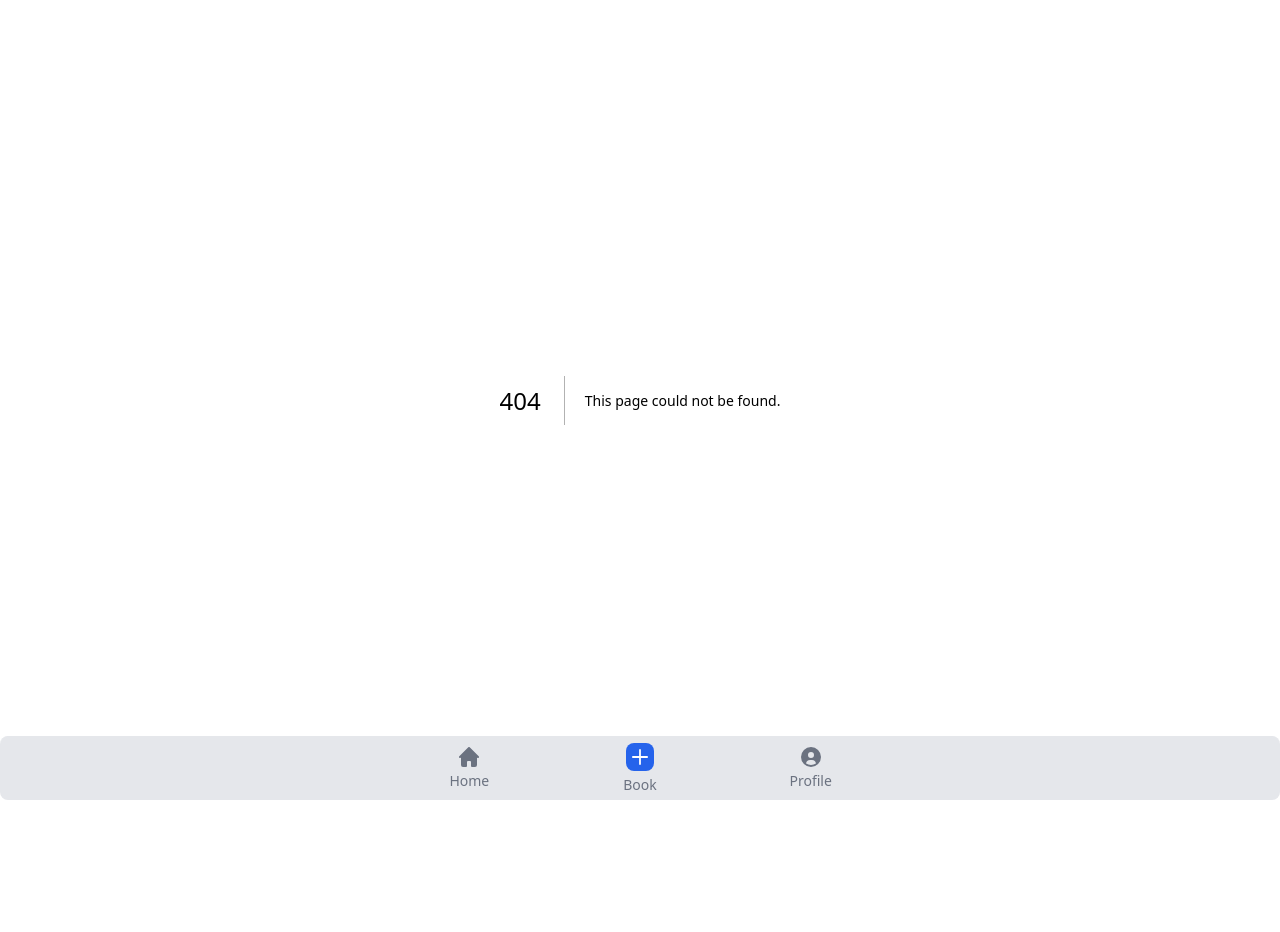
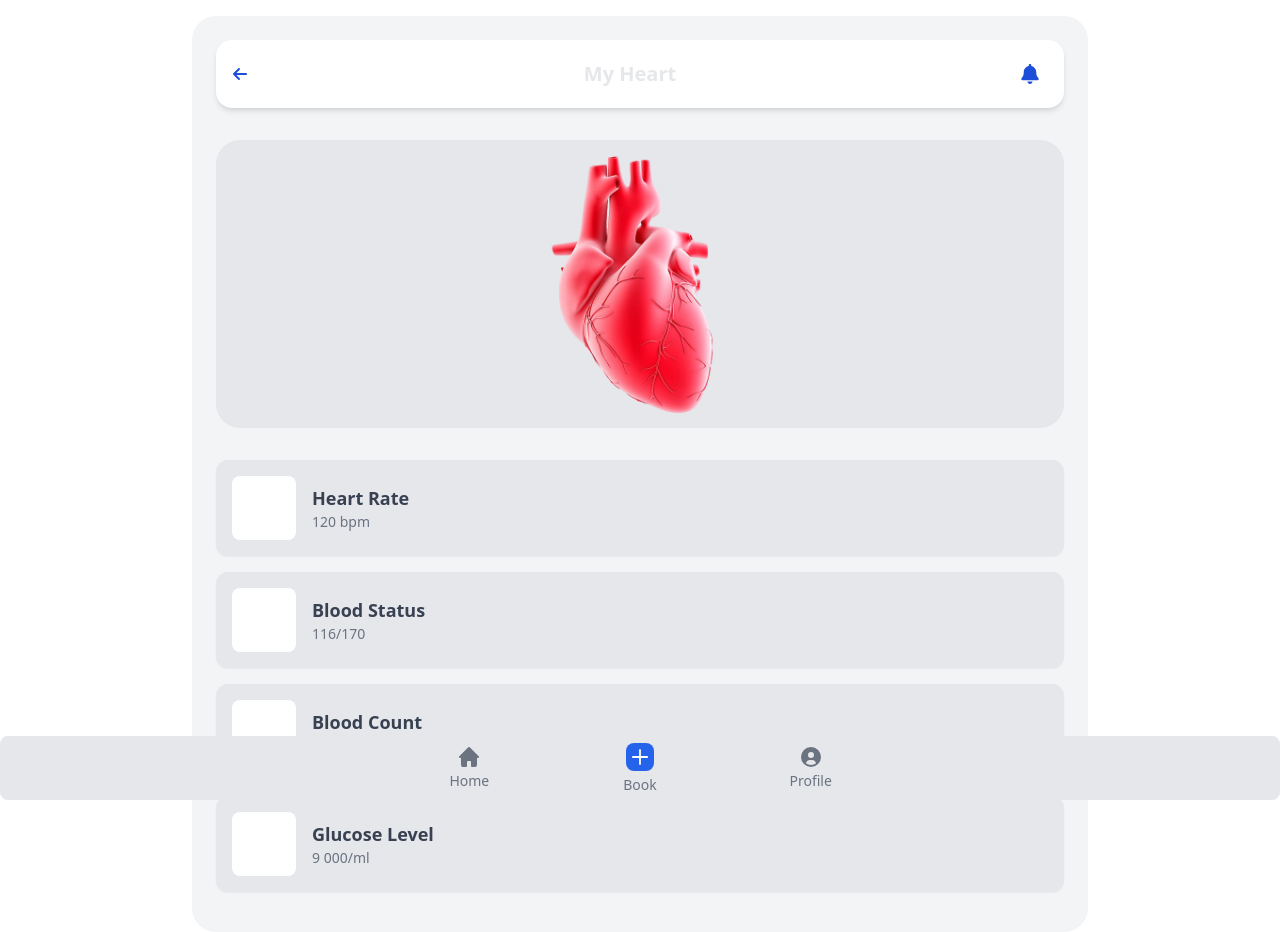
Before and after one commit to Sandile88/webApp, a Next.js app in the folder client/: page /conditions in a window 1280 px wide. Before the commit this address had no page. Shown: the top 932 px of the page. Before the commit the page ends 864 px from the top, so only its background shows below. Built offline with nearby package versions, Linux system fonts and the light colour scheme.

Commit message:
added context changes per card component selected

```diff
--- a/client/app/components/BottomNav.tsx
+++ b/client/app/components/BottomNav.tsx
@@ -1,3 +1,4 @@
+"use client"
 import React from 'react'
 import Link from 'next/link';
 
@@ -7,7 +8,7 @@ const BottomNav = () => {
       <div className="fixed bottom-0 w-full h-16 bg-gray-200 border-t rounded-lg border-gray-200">
         <div className="grid h-full max-w-lg grid-cols-3 mx-auto">
           <Link
-            href="/home"
+            href="/"
             className="inline-flex flex-col items-center justify-center hover:bg-gray-50 group"
           >
             <svg className="w-5 h-5 mb-1 text-gray-500 dark:text-gray-400 group-hover:text-blue-600 dark:group-hover:text-blue-500" aria-hidden="true" xmlns="http://www.w3.org/2000/svg" fill="currentColor" viewBox="0 0 20 20">
--- a/client/app/components/CardStats.tsx
+++ b/client/app/components/CardStats.tsx
@@ -1,3 +1,4 @@
+"use client"
 import React from 'react'
 import brain from '../../public/brain.png';
 import blood_cell from '../../public/blood_cell.png';
@@ -11,34 +12,42 @@ const CardStats = () => {
     <section className="py-10 bg-white sm:py-16 lg:py-24">
       <div className="px-4 mx-auto sm:px-6 lg:px-8 max-w-7xl">
         <div className="grid grid-cols-2 gap-6 mt-8 sm:grid-cols-2 md:mt-16 lg:gap-x-12">
-          <Link href={''} className="group">
+          <Link href="conditions?organ=brain" className="group">
             <div className="bg-gray-100 p-4 rounded-3xl border-4 border-white shadow-lg">
                 <Image
-                  className="w-full transition-transform duration-300 group-hover:scale-105 relative aspect-square" src={brain} alt="Brain illustration"
+                  className="w-full transition-transform duration-300 group-hover:scale-105 relative aspect-square"
+                  src={brain}
+                  alt="Brain illustration"
                 />
             </div>
           </Link>
 
-          <Link href={''} className="group">
+          <Link href="conditions?organ=blood" className="group">
             <div className="bg-gray-100 p-4 rounded-3xl border-4 border-white shadow-lg">
                 <Image
-                  className="w-full transition-transform duration-300 group-hover:scale-105 relative aspect-square" src={blood_cell} alt="Blood cell illustration"
+                  className="w-full transition-transform duration-300 group-hover:scale-105 relative aspect-square"
+                  src={blood_cell}
+                  alt="Blood cell illustration"
                 />
             </div>
           </Link>
 
-          <Link href={''} className="group">
+          <Link href="conditions?organ=heart" className="group">
             <div className="bg-gray-100 p-4 rounded-3xl border-4 border-white shadow-lg">
                 <Image
-                  className="w-full transition-transform duration-300 group-hover:scale-105 relative aspect-square" src={heart} alt="Heart illustration"
+                  className="w-full transition-transform duration-300 group-hover:scale-105 relative aspect-square"
+                  src={heart}
+                  alt="Heart illustration"
                 />
             </div>
           </Link>
 
-          <Link href={''} className="group">
+          <Link href="conditions?organ=kidney" className="group">
             <div className="bg-gray-100 p-4 rounded-3xl border-4 border-white shadow-lg">
                 <Image
-                  className="w-full transition-transform duration-300 group-hover:scale-105 relative aspect-square" src={kidney} alt="Kidney illustration"
+                  className="w-full transition-transform duration-300 group-hover:scale-105 relative aspect-square"
+                  src={kidney}
+                  alt="Kidney illustration"
                 />
             </div>
           </Link>
--- a/client/app/components/Home.tsx
+++ b/client/app/components/Home.tsx
@@ -1,13 +1,13 @@
+"use client"
 import React from 'react';
 import CardStats from './CardStats';
 import Image from 'next/image';
-// import { Bell } from 'lucide-react';
 import { FaBell } from "react-icons/fa";
 import profile from '@/public/profile.jpg';
 
 const CustomHeader = () => {
   return (
-    <div className="bg-gray-100 rounded-3xl p-6 w-full max-w-4xl mx-auto">
+    <div id="/" className="bg-gray-100 rounded-3xl p-6 w-full max-w-4xl mx-auto">
       <div className="flex items-center justify-between mb-8">
         <div className="flex items-center gap-4">
           <div className="relative w-12 h-12 rounded-full overflow-hidden border-2 border-white">
@@ -31,6 +31,9 @@ const CustomHeader = () => {
       <div className="flex items-center gap-2">
         <button className="px-6 py-2 bg-gray-100 border-3 border-white rounded-full shadow-sm hover:bg-gray-200 transition-colors z-10">Good</button>
         <div className="w-5 h-5 bg-white rounded-full -mx-2 z-0" />
+        <button className="px-6 py-2 bg-gray-100 border-3 border-white rounded-full shadow-sm hover:bg-gray-200 transition-colors z-10">Fair</button>
+        <div className="w-5 h-5 bg-white rounded-full -mx-2 z-0" />
+
         <button className="px-6 py-2 bg-gray-100 border-3 border-white rounded-full shadow-sm hover:bg-gray-200 transition-colors z-10">Bad</button>
         <div className="ml-2">
           <button className="p-2 bg-blue-600 rounded-full border-3 border-white hover:bg-blue-700 transition-colors">
--- /dev/null
+++ b/client/app/conditions/page.tsx
@@ -0,0 +1,128 @@
+"use client"
+import React from 'react';
+import Image from 'next/image';
+import { FaArrowLeft, FaBell } from 'react-icons/fa6';
+import { useSearchParams } from 'next/navigation';
+
+type StatCardProps = {
+    label: string;
+    stat: string;
+};
+
+const organContent = {
+  brain: {
+    title: "My Brain",
+    image: "/brain.png",
+    stats: [
+      { label: "Neural Activity", stat: "num 1" },
+      { label: "Oxygen Level", stat: "98%" },
+      { label: "Label 3", stat: "num 3" },
+      { label: "Label 4", stat: "num 4" }
+    ]
+  },
+  blood: {
+    title: "My Blood",
+    image: "/blood_cell.png",
+    stats: [
+      { label: "Hemoglobin", stat: "num 1" },
+      { label: "White Blood Cells", stat: "num 2" },
+      { label: "Platelets", stat: "num 3" },
+      { label: "Label 4", stat: "num 4" }
+    ]
+  },
+  heart: {
+    title: "My Heart",
+    image: "/heart.png",
+    stats: [
+      { label: "Heart Rate", stat: "120 bpm" },
+      { label: "Blood Status", stat: "116/170" },
+      { label: "Blood Count", stat: "80-90" },
+      { label: "Glucose Level", stat: "9 000/ml" }
+    ]
+  },
+  kidney: {
+    title: "My Kidney",
+    image: "/kidney.png",
+    stats: [
+      { label: "Label 1", stat: "num 1" },
+      { label: "Label 2", stat: "num 2" },
+      { label: "Label 3", stat: "num 3" },
+      { label: "Label 4", stat: "num 4" }
+    ]
+  }
+};
+
+const VitalSigns = () => {
+  const searchParams = useSearchParams();
+  const organ = searchParams.get('organ') || 'heart';
+  const content = organContent[organ as keyof typeof organContent];
+
+  return (
+    <section className="min-h-screen bg-white p-4">
+      <div className="bg-gray-100 rounded-3xl p-6 w-full max-w-4xl mx-auto">
+        {/* AppBar */}
+        <AppBar title={content.title} />
+
+        {/* Image Card */}
+        <ImageCard imagePath={content.image} />
+
+        {/* Stats List View */}
+        <StatsListView stats={content.stats} />
+      </div>
+    </section>
+  );
+};
+
+const AppBar = ({ title }: { title: string }) => {
+  return (
+    <header className="flex items-center justify-between p-4 bg-white rounded-2xl shadow-md mb-8">
+      <button onClick={() => {}} aria-label="Go Back">
+        <FaArrowLeft id="/" className="material-icons text-blue-700" />
+      </button>
+      <h1 className="text-xl font-semibold text-gray-200">{title}</h1>
+      <button className="p-2 bg-white rounded-full border-3 border-white transition-colors">
+          <FaBell className="text-blue-700 w-5 h-5" />
+        </button>
+    </header>
+  );
+};
+
+const ImageCard = ({ imagePath }: { imagePath: string }) => {
+  return (
+    <div className="relative w-full h-72 bg-gray-200 rounded-3xl overflow-hidden mb-8">
+      <Image
+        src={imagePath}
+        alt="Organ Image"
+        layout="fill"
+        objectFit="contain"
+        className="rounded-3xl"
+      />
+    </div>
+  );
+};
+
+const StatCard = ({ label, stat }: StatCardProps)=> {
+  return (
+    <div className="flex items-center bg-gray-200 rounded-xl p-4 mb-4 shadow-sm">
+      <div className="w-16 h-16 bg-white rounded-lg mr-4 flex items-center justify-center">
+        {/* Placeholder for Icon */}
+      </div>
+      <div>
+        <p className="text-gray-700 text-lg font-semibold">{label}</p>
+        <p className="text-gray-500 text-sm">{stat}</p>
+      </div>
+    </div>
+  );
+};
+
+const StatsListView = ({ stats }: { stats: StatCardProps[] }) => {
+  return (
+    <div>
+      {stats.map((stat, index) => (
+        <StatCard key={index} label={stat.label} stat={stat.stat} />
+      ))}
+    </div>
+  );
+};
+
+export default VitalSigns;
--- a/client/app/home/page.tsx
+++ /dev/null
@@ -1,12 +0,0 @@
-import React from 'react'
-import CardStats from '../components/CardStats';
-
-const HomeScreen = () => {
-  return (
-    <section>
-        <CardStats/>
-    </section>
-  )
-}
-
-export default HomeScreen;
```
